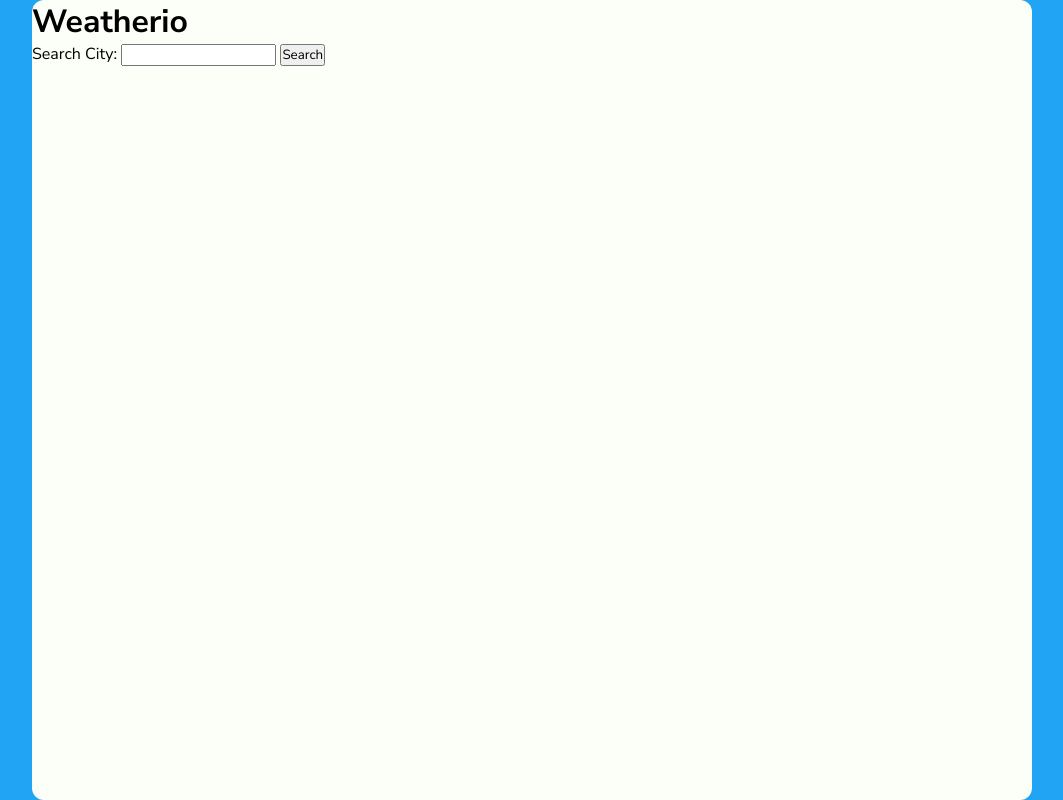
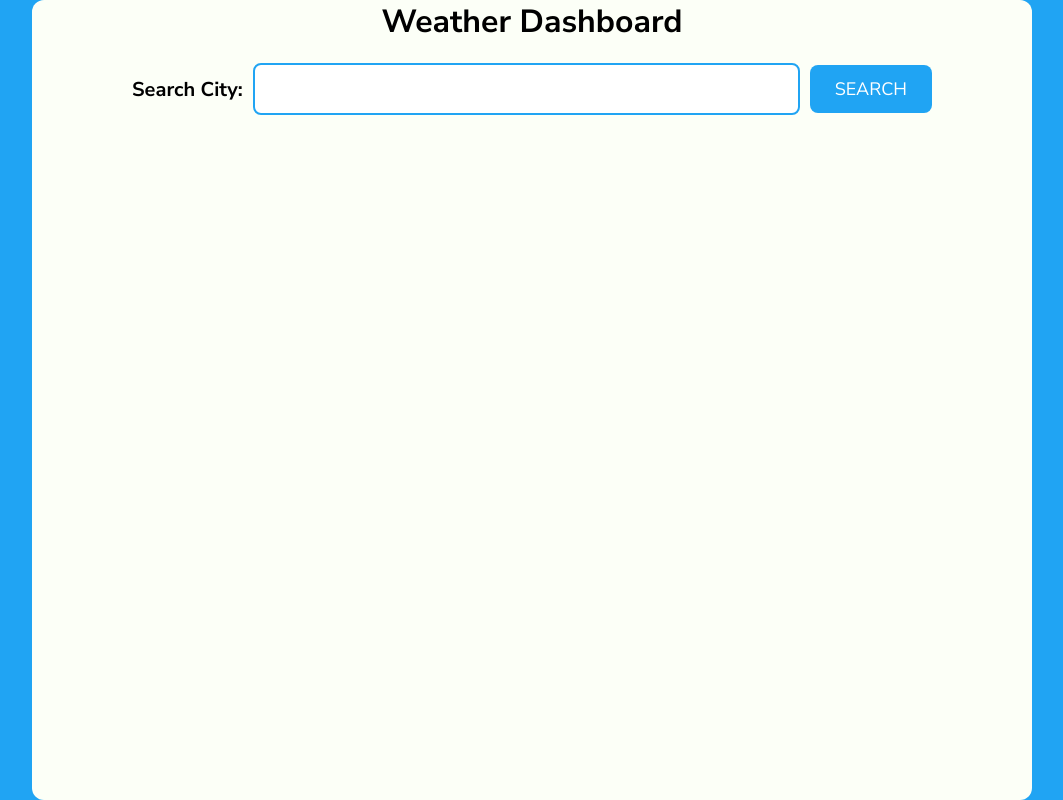
Before and after one commit to jasperusz/weather-dashboard, a Flask app: page / in a window 1280 px wide. Shown: the whole page, without its empty margins (208-1271 px from the left). Run offline with Flask 3, Linux system fonts and the light colour scheme.

Commit message:
feat(ui): search bar now got a style, and add text animation

```diff
--- a/static/styles.css
+++ b/static/styles.css
@@ -6,7 +6,7 @@
     margin: 0;
     padding: 0;
 }
-
+/* Background and containers sizing */
 body{
     background-color: #20A4F3;
     display: flex;
@@ -19,10 +19,91 @@ body{
     max-width: 100vh;
     max-height: 100%;
 }
-
+/* App container adjustments */
 #feature-box {
     width: 1000px;
     height: 800px;
     background-color: #FCFFF7;
     border-radius: 12px;
 }
+
+h1{
+    display: flex;
+    justify-content: center;
+}
+
+#search-box{
+    display: flex;
+    justify-content: center;
+    width: 100%;
+    margin: 20px 0;
+}
+
+#search-box form{
+    display: flex;
+    align-items: center;
+    gap: 10px;
+    width: 80%;
+}
+
+#city_name {
+    flex: 1; /* O "segredo" para a caixa aumentar de tamanho */
+    padding: 12px;
+    font-size: 18px;
+    border: 2px solid #20A4F3;
+    border-radius: 8px;
+    outline: none;
+}
+
+input[type="submit"] {
+    padding: 12px 25px;
+    font-size: 18px;
+    background-color: #20A4F3;
+    color: white;
+    border: none;
+    border-radius: 8px;
+    cursor: pointer;
+    transition: background 0.3s;
+}
+
+input[type="submit"]:hover {
+    background-color: #1a8cd1;
+}
+
+label {
+    white-space: nowrap;
+    font-weight: bold;
+    font-size: 20px;
+}
+
+
+/* Font formatting and reveal animation */
+#weather-results, p {
+    display: flex;
+    justify-content: space-between;
+    justify-self: center;
+    flex-direction: column;
+    animation: slideInReveal 0.8s ease-out forwards;
+    opacity: 0;
+    font-size: 24px;
+
+}
+/* Each line revealing in a different delay */
+#weather-results p:nth-child(1) { animation-delay: 0.1s; }
+#weather-results p:nth-child(2) { animation-delay: 0.3s; }
+#weather-results p:nth-child(3) { animation-delay: 0.5s; }
+#weather-results p:nth-child(4) { animation-delay: 0.7s; }
+#weather-results p:nth-child(5) { animation-delay: 0.9s; }
+#weather-results p:nth-child(6) { animation-delay: 1.2s; }
+
+/* Animation keyframe */
+@keyframes slideInReveal {
+    from {
+        opacity: 0;
+        transform: translateX(50px);
+    }
+    to {
+        opacity: 1;
+        transform: translateX(0);
+    }
+}
--- a/templates/index.html
+++ b/templates/index.html
@@ -12,22 +12,22 @@
 <body>
     <div id="main-content">
         <div id="feature-box">
-            <h1>Weatherio</h1>
+            <h1>Weather Dashboard</h1>
             <div id="search-box">
                 <form action="/weather" method="GET">
                     <label for="city_name">Search City:</label>
                     <input type="text" id="city_name" name="city_name" required>
-                    <input type="submit" value="Search">
+                    <input type="submit" value="SEARCH">
                 </form>
             </div>
             <div id="weather-results">
                 <p>{{ city_name }}</p>
                 {% if city_weather %}
-                <p> Temperature: {{ city_weather.temperature | round(1) }}ºC</p>
-                <p> Max. Temperature: {{ city_weather.max_temp | round(1) }}ºC</p>
-                <p> Min. Temperature: {{ city_weather.min_temp | round(1) }}ºC</p>
-                <p> Humidity: {{ city_weather.humidity }}%</p>
-                <p> Wind Speed: {{ city_weather.winds }} m/s</p>
+                <p> <strong>Temperature:</strong> {{ city_weather.temperature | round(1) }}ºC</p>
+                <p> <strong>Min. Temperature:</strong> {{ city_weather.min_temp | round(1) }}ºC</p>
+                <p> <strong>Max. Temperature:</strong> {{ city_weather.max_temp | round(1) }}ºC</p>
+                <p> <strong>Humidity:</strong> {{ city_weather.humidity }}%</p>
+                <p> <strong>Wind Speed:</strong> {{ city_weather.winds }} m/s</p>
                 {% endif %}
             </div>
         </div>
```
Also changed, not shown: main.py (+7 -6 lines).
